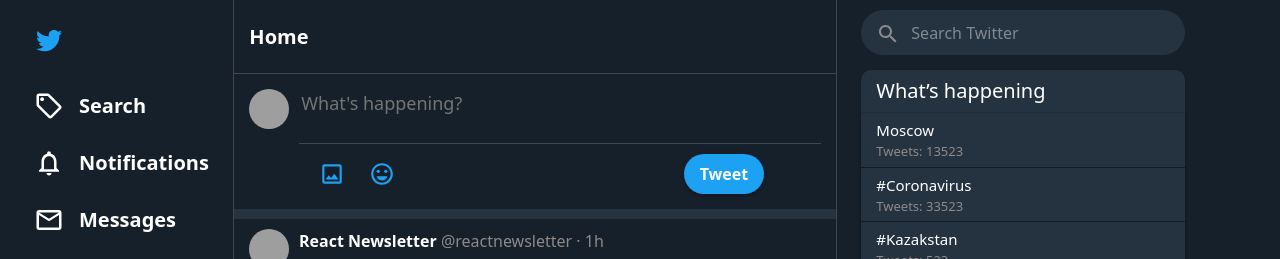
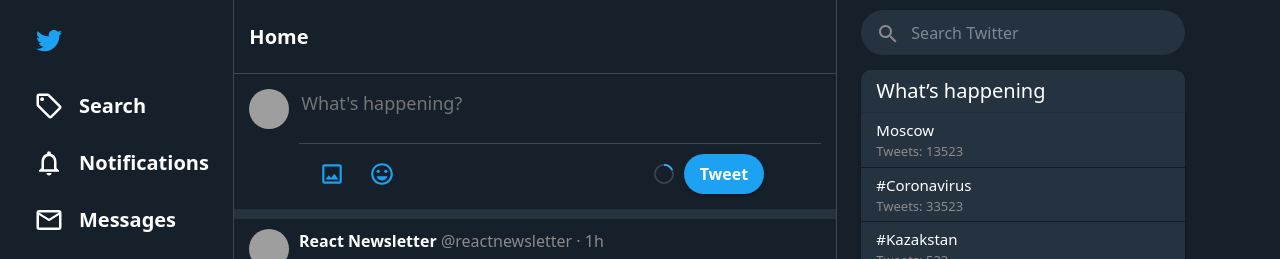
Before and after one commit to vania22/twitter, a React (Create React App) app in the folder client/: page / in a window 1280 px wide. Shown: the top 259 px of the page. Built offline with nearby package versions, Linux system fonts and the light colour scheme; grey boxes are pictures that could not be loaded.

Commit message:
moved form to a separate AddTweetForm component, added colors variables

```diff
--- /dev/null
+++ b/client/src/components/AddTweetForm.tsx
@@ -0,0 +1,62 @@
+import React from 'react';
+
+import {
+    Avatar,
+    IconButton,
+    TextareaAutosize,
+    Button,
+    CircularProgress,
+} from '@material-ui/core';
+import EmojiEmotionsOutlinedIcon from '@material-ui/icons/EmojiEmotionsOutlined';
+import ImageOutlinedIcon from '@material-ui/icons/ImageOutlined';
+import { useHomeStyles } from '../pages/Home';
+
+interface AddTweetFormProps {
+    classes: ReturnType<typeof useHomeStyles>;
+}
+
+export const AddTweetForm: React.FC<AddTweetFormProps> = ({
+    classes,
+}): React.ReactElement => {
+    return (
+        <div className={classes.formContainer}>
+            <div className={classes.formHeader}>
+                <Avatar
+                    alt={`Аватарка пользователя UserAvatar`}
+                    src="https://pbs.twimg.com/profile_images/796061890451542016/J-O1AguD_bigger.jpg"
+                />
+                <TextareaAutosize placeholder="What's happening?" />
+            </div>
+            <div className={classes.formFooter}>
+                <div>
+                    <IconButton color="primary">
+                        <ImageOutlinedIcon style={{ fontSize: 26 }} />
+                    </IconButton>
+                    <IconButton color="primary">
+                        <EmojiEmotionsOutlinedIcon style={{ fontSize: 26 }} />
+                    </IconButton>
+                </div>
+                <div>
+                    <div className={classes.formCircularProgress}>
+                        <CircularProgress
+                            variant="static"
+                            size={20}
+                            thickness={4}
+                            value={18}
+                        />
+                        <CircularProgress
+                            style={{ color: 'rgba(255, 240, 240, 0.163)' }}
+                            variant="static"
+                            size={20}
+                            thickness={4}
+                            value={100}
+                        />
+                    </div>
+                    <Button color="primary" variant="contained">
+                        Tweet
+                    </Button>
+                </div>
+            </div>
+        </div>
+    );
+};
--- a/client/src/pages/Home.tsx
+++ b/client/src/pages/Home.tsx
@@ -1,5 +1,4 @@
 import React, { useState } from 'react';
-import classnames from 'classnames';
 
 import {
     Container,
@@ -13,19 +12,15 @@
     Divider,
     Avatar,
     IconButton,
-    Button,
-    CircularProgress,
-    TextareaAutosize,
 } from '@material-ui/core';
 import SearchIcon from '@material-ui/icons/Search';
 import PersonAddOutlinedIcon from '@material-ui/icons/PersonAddOutlined';
-import EmojiEmotionsOutlinedIcon from '@material-ui/icons/EmojiEmotionsOutlined';
-import ImageOutlinedIcon from '@material-ui/icons/ImageOutlined';
 
 import { Tweet } from '../components/Tweet';
 import { SideMenu } from '../components/SideMenu';
+import { AddTweetForm } from '../components/AddTweetForm';
 
-export const useHomeStyles = makeStyles(() => ({
+export const useHomeStyles = makeStyles((theme) => ({
     wrapper: {
         height: '100vh',
     },
@@ -36,7 +31,7 @@
     },
     logoSvg: {
         fontSize: '36px !important',
-        color: '#1DA1F2 !important',
+        color: theme.palette.primary.main,
     },
     logoButton: {
         margin: '10px 0',
@@ -45,7 +40,7 @@
     sideMenuListItem: {
         display: 'flex',
         alignItems: 'center',
-        color: '#fff',
+        color: theme.palette.text.primary,
         margin: '5px 0',
         cursor: 'pointer',
 
@@ -55,9 +50,9 @@
             transition: 'background-color 0.2s ease-in-out',
             '&:hover': {
                 backgroundColor: 'rgba(29, 161, 242, 0.1) ',
-                color: '#1DA1F2',
+                color: theme.palette.primary.main,
                 '& svg': {
-                    color: '#1DA1F2',
+                    color: theme.palette.primary.main,
                 },
             },
         },
@@ -72,12 +67,12 @@
         },
     },
     createTweetSideMenuButton: {
-        color: '#fff',
+        color: theme.palette.text.primary,
 
         '& button:first-child': {
             padding: 10,
             borderRadius: 30,
-            backgroundColor: '#1DA1F2',
+            backgroundColor: theme.palette.primary.main,
             '& svg': {
                 width: 30,
                 height: 30,
@@ -87,10 +82,10 @@
             },
         },
         '& button:last-child': {
-            color: '#fff',
+            color: theme.palette.text.primary,
             marginTop: 20,
             fontSize: 17,
-            backgroundColor: '#1DA1F2',
+            backgroundColor: theme.palette.primary.main,
             '&:hover': {
                 opacity: '0.9',
             },
@@ -107,8 +102,8 @@
         height: '100%',
         borderTop: 0,
         borderBottom: 0,
-        backgroundColor: '#15202b',
-        color: '#fff',
+        backgroundColor: theme.palette.primary.dark,
+        color: theme.palette.text.primary,
         borderColor: 'rgba(103, 100, 100, 0.544)',
     },
     tweetsHeader: {
@@ -118,8 +113,8 @@
         borderLeft: 0,
         borderRight: 0,
         borderRadius: 0,
-        backgroundColor: '#15202b',
-        color: '#fff',
+        backgroundColor: theme.palette.primary.dark,
+        color: theme.palette.text.primary,
         padding: '10px 15px',
         minHeight: 53,
         borderColor: 'rgba(103, 100, 100, 0.544)',
@@ -133,9 +128,9 @@
         },
     },
     tweetsUserInfo: {
-        color: '#8e8a8a',
+        color: theme.palette.text.secondary,
         '& b': {
-            color: '#fff',
+            color: theme.palette.text.primary,
         },
     },
     tweetFooter: {
@@ -143,15 +138,15 @@
         width: 450,
     },
     tweetIconContainer: {
-        color: '#8e8a8a',
+        color: theme.palette.text.secondary,
         marginRight: '12.5%',
         '& svg': {
-            color: '#8e8a8a',
+            color: theme.palette.text.secondary,
         },
         '&:hover': {
-            color: '#1DA1F2',
+            color: theme.palette.primary.main,
             '& svg': {
-                color: '#1DA1F2',
+                color: theme.palette.primary.main,
             },
         },
     },
@@ -163,25 +158,25 @@
     },
     whatsHappeningContainer: {
         marginTop: 15,
-        backgroundColor: '#253341',
-        color: '#fff',
+        backgroundColor: theme.palette.primary.contrastText,
+        color: theme.palette.text.primary,
         borderRadius: 10,
         '& h6': {
             padding: '5px 15px',
         },
     },
     whatsHappeningTweet: {
-        backgroundColor: '#253341',
+        backgroundColor: theme.palette.primary.contrastText,
         padding: '5px 15px',
         borderRadius: 0,
 
         '& h6': {
-            color: '#fff',
+            color: theme.palette.text.primary,
             padding: 0,
             fontSize: 15,
         },
         '& p': {
-            color: '#8e8a8a',
+            color: theme.palette.text.secondary,
             fontSize: 13,
         },
         '&:last-of-type': {
@@ -190,7 +185,7 @@
         },
     },
     whoToFollow: {
-        backgroundColor: '#253341',
+        backgroundColor: theme.palette.primary.contrastText,
         display: 'flex',
         alignItems: 'center',
         padding: '5px 15px',
@@ -198,12 +193,12 @@
             marginRight: 10,
         },
         '& h6': {
-            color: '#fff',
+            color: theme.palette.text.primary,
             padding: 0,
             fontSize: 14,
         },
         '& p': {
-            color: '#8e8a8a',
+            color: theme.palette.text.secondary,
             padding: 0,
             fontSize: 13,
         },
@@ -211,7 +206,7 @@
             marginLeft: 20,
         },
         '& svg': {
-            color: '#1DA1F2',
+            color: theme.palette.primary.main,
         },
         '&:last-of-type': {
             borderBottomRightRadius: 10,
@@ -229,8 +224,8 @@
             width: '100%',
             marginLeft: 10,
             minHeight: 50,
-            backgroundColor: '#15202b',
-            color: '#fff',
+            backgroundColor: theme.palette.primary.dark,
+            color: theme.palette.text.primary,
             border: 0,
             borderBottom: '1px solid rgba(103, 100, 100, 0.544)',
             fontSize: 18,
@@ -239,7 +234,7 @@
             resize: 'none',
 
             '&:focus': {
-                borderBottom: '1px solid #1DA1F2',
+                borderBottom: `1px solid ${theme.palette.primary.main}`,
             },
         },
     },
@@ -250,9 +245,27 @@
         display: 'flex',
         justifyContent: 'space-between',
         padding: '5px 10%',
+
         '& div': {
             display: 'flex',
             alignItems: 'center',
+        },
+        '& div:last-of-type': {
+            '& button': {
+                color: theme.palette.text.primary,
+            },
+        },
+    },
+    formCircularProgress: {
+        position: 'relative',
+        display: 'block',
+        width: 20,
+        height: 20,
+        margin: '0 10px',
+        '& .MuiCircularProgress-root': {
+            position: 'absolute',
+            display: 'block',
+            'z-index': 2,
         },
     },
 }));
@@ -298,53 +311,7 @@
                         >
                             <Typography variant="h6">Home</Typography>
                         </Paper>
-                        <div className={classes.formContainer}>
-                            <div className={classes.formHeader}>
-                                <Avatar
-                                    alt={`Аватарка пользователя UserAvatar`}
-                                    src="https://pbs.twimg.com/profile_images/796061890451542016/J-O1AguD_bigger.jpg"
-                                />
-                                <TextareaAutosize placeholder="What's happening?" />
-                            </div>
-                            <div className={classes.formFooter}>
-                                <div>
-                                    <IconButton color="primary">
-                                        <ImageOutlinedIcon
-                                            style={{ fontSize: 26 }}
-                                        />
-                                    </IconButton>
-                                    <IconButton color="primary">
-                                        <EmojiEmotionsOutlinedIcon
-                                            style={{ fontSize: 26 }}
-                                        />
-                                    </IconButton>
-                                </div>
-                                <div>
-                                    {/* <span>260</span>
-                                    <div>
-                                        <CircularProgress
-                                            variant="static"
-                                            size={20}
-                                            thickness={5}
-                                            value={100}
-                                        />
-                                        <CircularProgress
-                                            style={{
-                                                color: 'rgba(0, 0, 0, 0.1)',
-                                            }}
-                                            variant="static"
-                                            size={20}
-                                            thickness={5}
-                                            value={100}
-                                        />
-                                    </div> */}
-
-                                    <Button color="primary" variant="contained">
-                                        Tweet
-                                    </Button>
-                                </div>
-                            </div>
-                        </div>
+                        <AddTweetForm classes={classes} />
                         <Divider
                             style={{ height: 10, backgroundColor: '#253341' }}
                         />
```
Also changed, not shown: client/src/theme.ts (+5 -4 lines).
